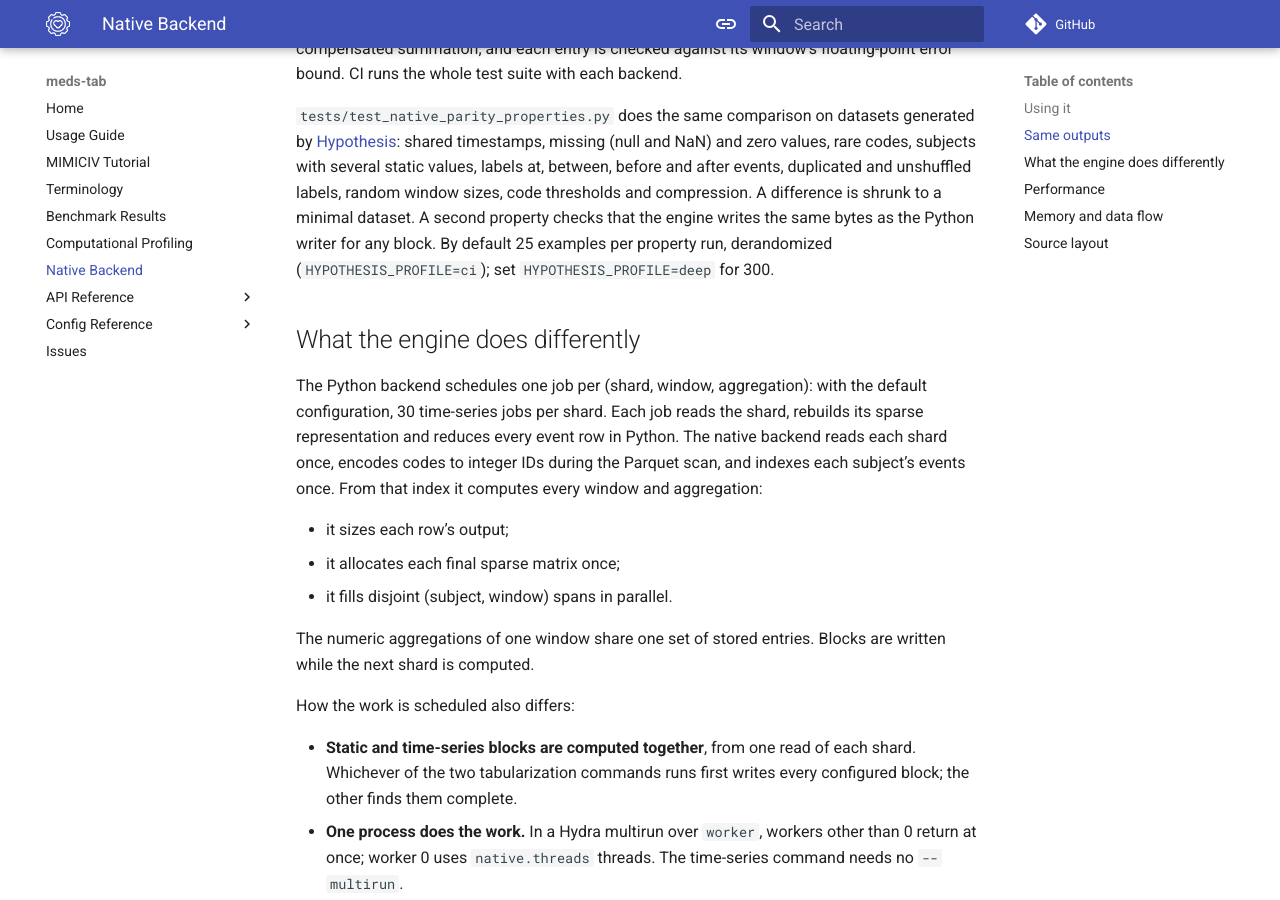
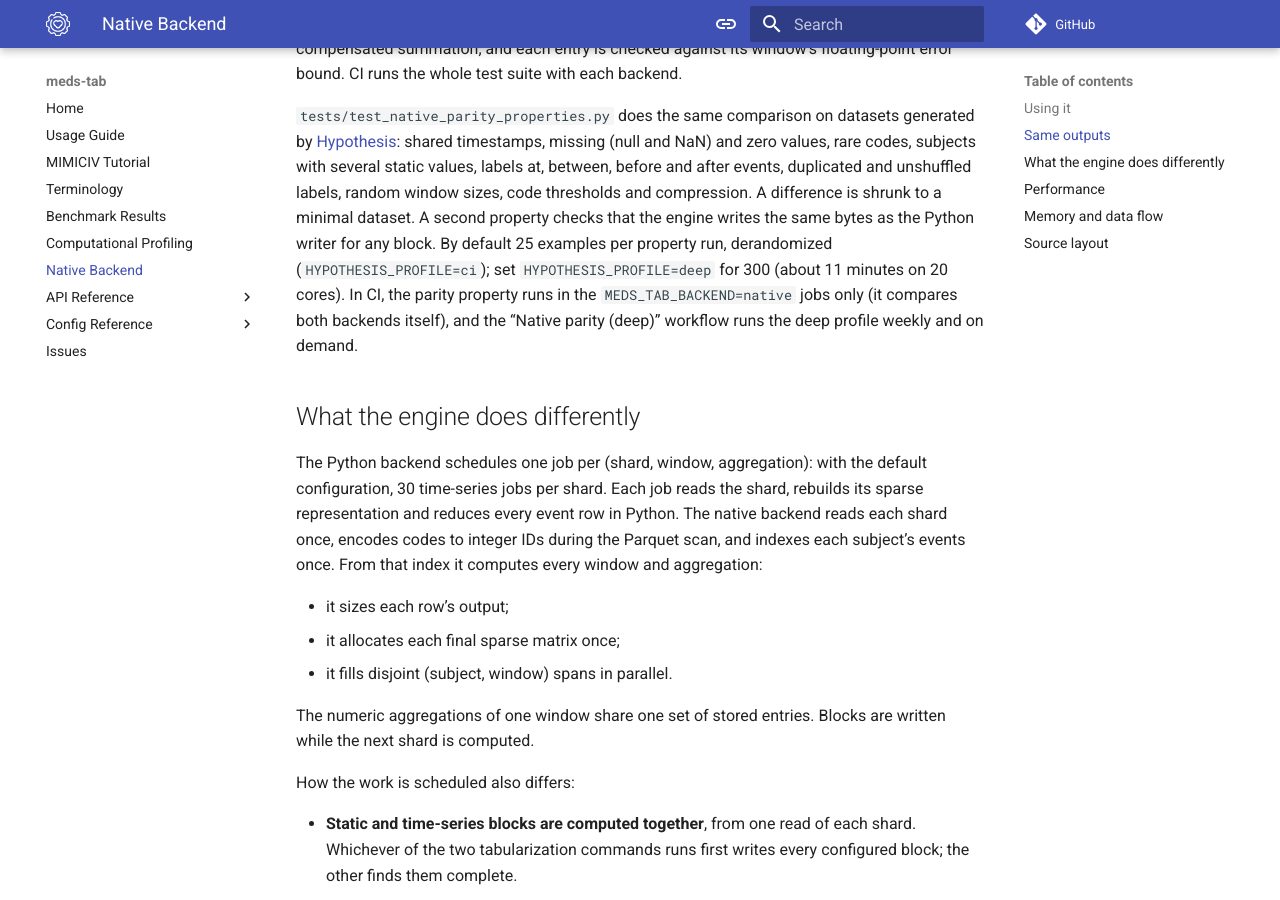
Before and after one commit to mmcdermott/MEDS_Tabular_AutoML, an MkDocs documentation site: the page built from docs/native_backend.md, in a window 1280 px wide and 900 px high, scrolled down 1572 px. Built offline with MkDocs 1.6.1 and Material for MkDocs 9.7.7, drawn with Linux system fonts in a browser that asks for light colours; comment, search, counter and statistics services are not loaded.

Commit message:
Run the parity property once per Python version in CI, and deeply each week
The Hypothesis parity property runs both backends itself, whatever
MEDS_TAB_BACKEND says, so CI's matrix (two Python versions x two backends) ran
the same comparison four times, about 1.5-2 min each. It now skips when
MEDS_TAB_BACKEND=python, so it runs only in the MEDS_TAB_BACKEND=native jobs
(once per Python version). With the variable unset, as in a local pytest
run, it still runs. The writer property, under a second, runs everywhere.

New workflow "Native parity (deep)" (.github/workflows/hypothesis-deep.yaml):
the parity properties with the deep profile (300 examples each, about 11
minutes on 20 cores), weekly on Mondays and on demand from the Actions tab.
Scheduled workflows run from the default branch, so the weekly run starts
once this reaches main; the manual run works from any branch that has it.

docs/native_backend.md says where each profile runs.

Co-Authored-By: Claude Opus 5.5 <noreply@anthropic.com>
Claude-Session: https://claude.ai/code/session_01NJQdbHshepdzZcP8m4UKuo

```diff
--- a/docs/native_backend.md
+++ b/docs/native_backend.md
@@ -59,7 +59,9 @@ rare codes, subjects with several static values, labels at, between, before and
 and unshuffled labels, random window sizes, code thresholds and compression. A difference is shrunk to a
 minimal dataset. A second property checks that the engine writes the same bytes as the Python writer for
 any block. By default 25 examples per property run, derandomized (`HYPOTHESIS_PROFILE=ci`); set
-`HYPOTHESIS_PROFILE=deep` for 300.
+`HYPOTHESIS_PROFILE=deep` for 300 (about 11 minutes on 20 cores). In CI, the parity property runs in the
+`MEDS_TAB_BACKEND=native` jobs only (it compares both backends itself), and the "Native parity (deep)"
+workflow runs the deep profile weekly and on demand.
 
 ## What the engine does differently
 
```
Also changed, not shown: 2 other files.
